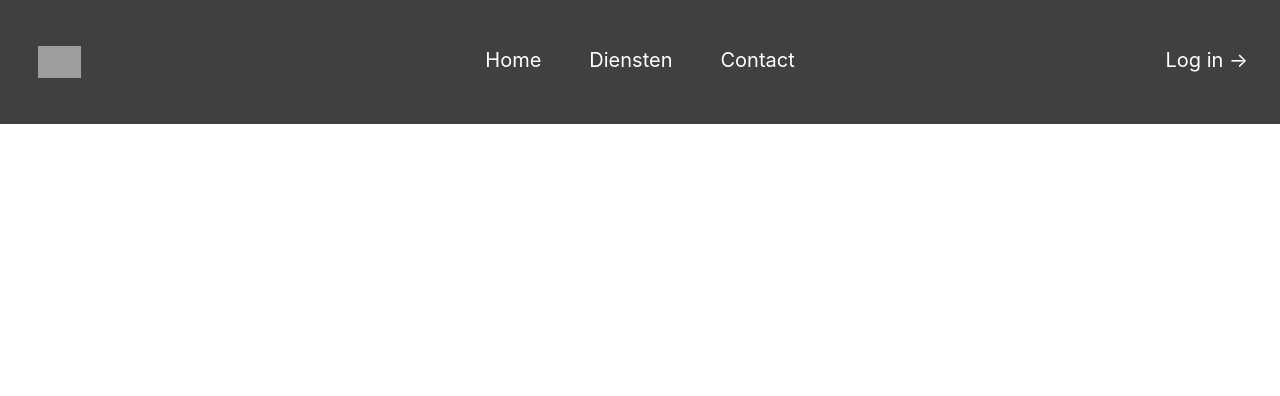
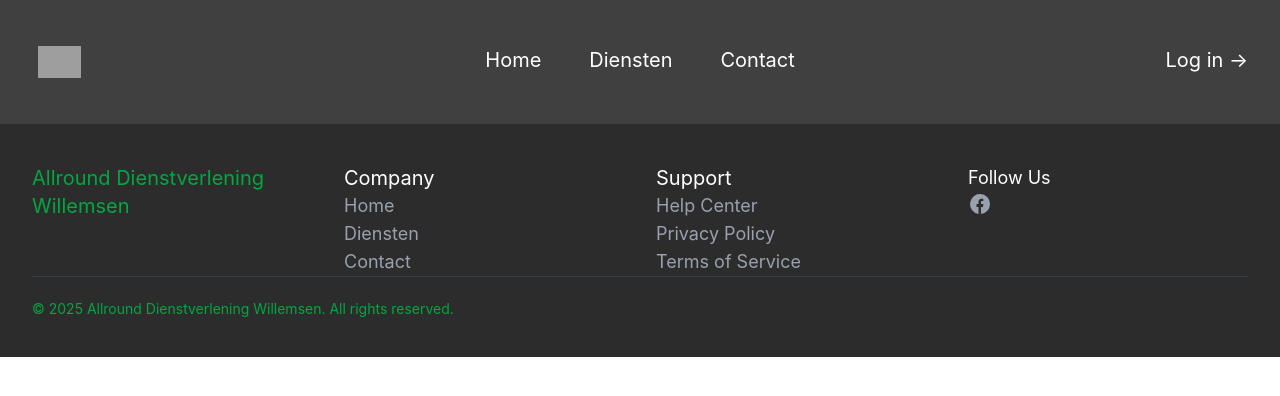
Before and after one commit to MyrtheRosa/Casus_2, a Vue app in the folder VueADW/: page /ContactPage in a window 1280 px wide. Shown: the top 396 px of the page. Built offline with nearby package versions, Linux system fonts and the light colour scheme; grey boxes are pictures that could not be loaded.

Commit message:
footer version 1 + hero img fix

```diff
--- a/VueADW/src/App.vue
+++ b/VueADW/src/App.vue
@@ -1,8 +1,10 @@
 <template>
-    <navbar />
-    <router-view />
-  </template>
+  <Navbar />
+  <router-view />
+  <Footer />
+</template>
 
-  <script setup>
+<script setup>
 import Navbar from './components/Navbar.vue'
+import Footer from './components/Footer.vue' // Make sure the path is correct
 </script>
--- /dev/null
+++ b/VueADW/src/components/Footer.vue
@@ -0,0 +1,52 @@
+<template>
+  <footer class="bg-[rgba(44,44,44,1)] text-white">
+    <div class="max-w-7xl mx-auto px-4 py-10 sm:px-6 lg:px-8">
+      <div class="grid grid-cols-1 sm:grid-cols-2 md:grid-cols-4 gap-8">
+        <!-- Logo and Description -->
+        <div>
+          <h4 class="text-xl text-green-600 font-bold mb-2">Allround Dienstverlening Willemsen</h4>
+        </div>
+
+        <!-- Navigation -->
+        <div>
+          <h4 class="text-xl font-semibold mb-3">Company</h4>
+          <ul class="text-lg space-y-2 text-gray-400">
+            <li><a href="/" class="hover:text-green-600">Home</a></li>
+            <li><a href="#" class="hover:text-green-600">Diensten</a></li>
+            <li><a href="/contact" class="hover:text-green-600">Contact</a></li>
+          </ul>
+        </div>
+
+        <!-- Support -->
+        <div>
+          <h4 class="text-xl font-semibold mb-3">Support</h4>
+          <ul class="text-lg space-y-2 text-gray-400">
+            <li><a href="#" class="hover:text-green-600">Help Center</a></li>
+            <li><a href="#" class="hover:text-green-600">Privacy Policy</a></li>
+            <li><a href="#" class="hover:text-green-600">Terms of Service</a></li>
+          </ul>
+        </div>
+
+        <!-- Social Media -->
+        <div>
+          <h4 class="text-lg font-semibold mb-3">Follow Us</h4>
+          <div class="flex space-x-4">
+            <a href="#" aria-label="Facebook" class="text-gray-400 hover:text-green-600">
+              <svg xmlns="http://www.w3.org/2000/svg" class="h-6 w-6" fill="currentColor" viewBox="0 0 24 24">
+                <path d="M22 12a10 10 0 10-11.5 9.9v-7h-2v-3h2v-2c0-2 1.2-3.1 3-3.1.9 0 1.8.2 1.8.2v2h-1c-1 0-1.3.6-1.3 1.2v1.8h2.4l-.4 3h-2v7A10 10 0 0022 12z"/>
+              </svg>
+            </a>
+          </div>
+        </div>
+      </div>
+
+      <!-- Bottom -->
+      <div class="text-green-600 mt-10 leading-4 border-t border-gray-700 pt-6 text-left text-sm">
+        © {{ new Date().getFullYear() }} Allround Dienstverlening Willemsen. All rights reserved.
+      </div>
+    </div>
+  </footer>
+</template>
+
+<script setup>
+</script>
--- a/VueADW/src/components/Navbar.vue
+++ b/VueADW/src/components/Navbar.vue
@@ -29,7 +29,7 @@ main {
  <template>
 <nav class="sticky top-0 z-1000 flex items-center justify-between p-10 lg:px-8 text-white bg-transparent">
 <div class="flex lg:flex-1">
-    <a href="#" class="-m-1.5 p-1.5">
+    <a href="/" class="-m-1.5 p-1.5">
     <span class="sr-only">Your Company</span>
     <img class="h-8 w-auto"
         src="https://tailwindcss.com/plus-assets/img/logos/mark.svg?color=indigo&shade=600" alt="">
--- a/VueADW/src/pages/ContactPage.vue
+++ b/VueADW/src/pages/ContactPage.vue
@@ -99,7 +99,7 @@
                                 </button>
                             </div>
                             <label class="text-sm text-gray-600" id="switch-1-label">
-                                By selecting this, you agree to our
+                                Door dit te selecteren, accepteert u onze
                                 <a href="#" class="font-semibold text-green-600">terms&nbsp;of&nbsp;service</a>.
                             </label>
                         </div>
@@ -118,7 +118,7 @@
                     Vragen? Neem contact op!
                 </h2>
                 <p class="mt-2 text-lg leading-22 text-gray-600">
-                    Ik ben bereikbaar tussen ... en ...
+                    Ik ben bereikbaar tussen 8:00 en 18:00
                 </p>
                 <p class="mt-0 text-lg text-gray-600">
                     Heb je een vraag, een idee voor samenwerking, of wil je gewoon even sparren? Stuur me gerust een
--- a/VueADW/src/pages/HomePage.vue
+++ b/VueADW/src/pages/HomePage.vue
@@ -6,7 +6,7 @@ const handleScroll = () => {
   const scrollY = window.scrollY;
   const maxHeight = window.innerHeight;
   const minHeight = 0;
-  const speed = 2;
+  const speed = 3;
 
   const newHeight = Math.max(maxHeight - (scrollY * speed), minHeight);
 
@@ -101,12 +101,15 @@ onBeforeUnmount(() => {
                 <h1 class="text-5xl font-semibold tracking-tight text-balance text-gray-900 sm:text-7xl">About ADW</h1>
                 <br>
                 <p class="mt-8 text-lg font-medium text-pretty text-gray-500 sm:text-xl">
-                Dienstverlening Willemsen (ADW) is opgericht door mij, Wytse Willemsen, in februari 2016. ADW is
+                  Allround Dienstverlening Willemsen (ADW) is opgericht door mij, Wytse Willemsen, in februari 2016. ADW
+                  is
                   ontstaan door de verschillende uitgevoerde werkzaamheden. Zo ben ik in 2011 begonnen met tuinen
                   aanleggen bij een
-                bedrijf dat gespecialiseerd is in het leggen van kunstgras. Aan de hand van aantrekkende aanvragen voor
+                  bedrijf dat gespecialiseerd is in het leggen van kunstgras. Aan de hand van aantrekkende aanvragen
+                  voor
                   soortgelijke werkzaamheden, maar ook voor verschillende werkzaamheden in de agrarische sector, ben ik
-                voor mijzelf begonnen. Door de jaren heen heb ik vele disciplines aangeleerd, van (kunst)gras leggen en
+                  voor mijzelf begonnen. Door de jaren heen heb ik vele disciplines aangeleerd, van (kunst)gras leggen
+                  en
                   bestrating, tot bezigheden in de bouw, loodgieterij en wereld van elektriciteit. Daarnaast heb ik een
                   interesse ontwikkelt in het uitdenken en aanleggen van tuinen.
 
@@ -114,15 +117,17 @@ onBeforeUnmount(() => {
                   te denken en te combineren. Dit in tegenstelling tot bijvoorbeeld mijn ervaring in de bouw, waar (te)
                   vaak
                   enkel op de eigen discipline wordt gelet en er zo uitvoerings-fouten ontstaan. Door met u uw wensen en
-                de ideeën door te spreken, kunnen we gezamenlijk tot een praktisch (en financieel) haalbaar plan komen.
+                  de ideeën door te spreken, kunnen we gezamenlijk tot een praktisch (en financieel) haalbaar plan
+                  komen.
 
                   <br>
                   <br>
                   Heeft u interesse of vragen? Leg het mij voor aan de hand van de contactgegevens onder het kopje
-                "Contact".
+                  <a href="/contact" class="text-green-600 hover:text-green-500">"Contact"</a>.
                   <br>
                   <br>
-                U bent altijd welkom bij <a class="text-green-600">Allround Dienstverlening Willemsen</a>, gevestigd in Oud-Dronten.
+                  U bent altijd welkom bij <a class="text-green-600">Allround Dienstverlening Willemsen</a>, gevestigd
+                  in Oud-Dronten.
                 </p>
               </div>
             </div>
```
Lines whose indentation alone changed are shown as unchanged.
